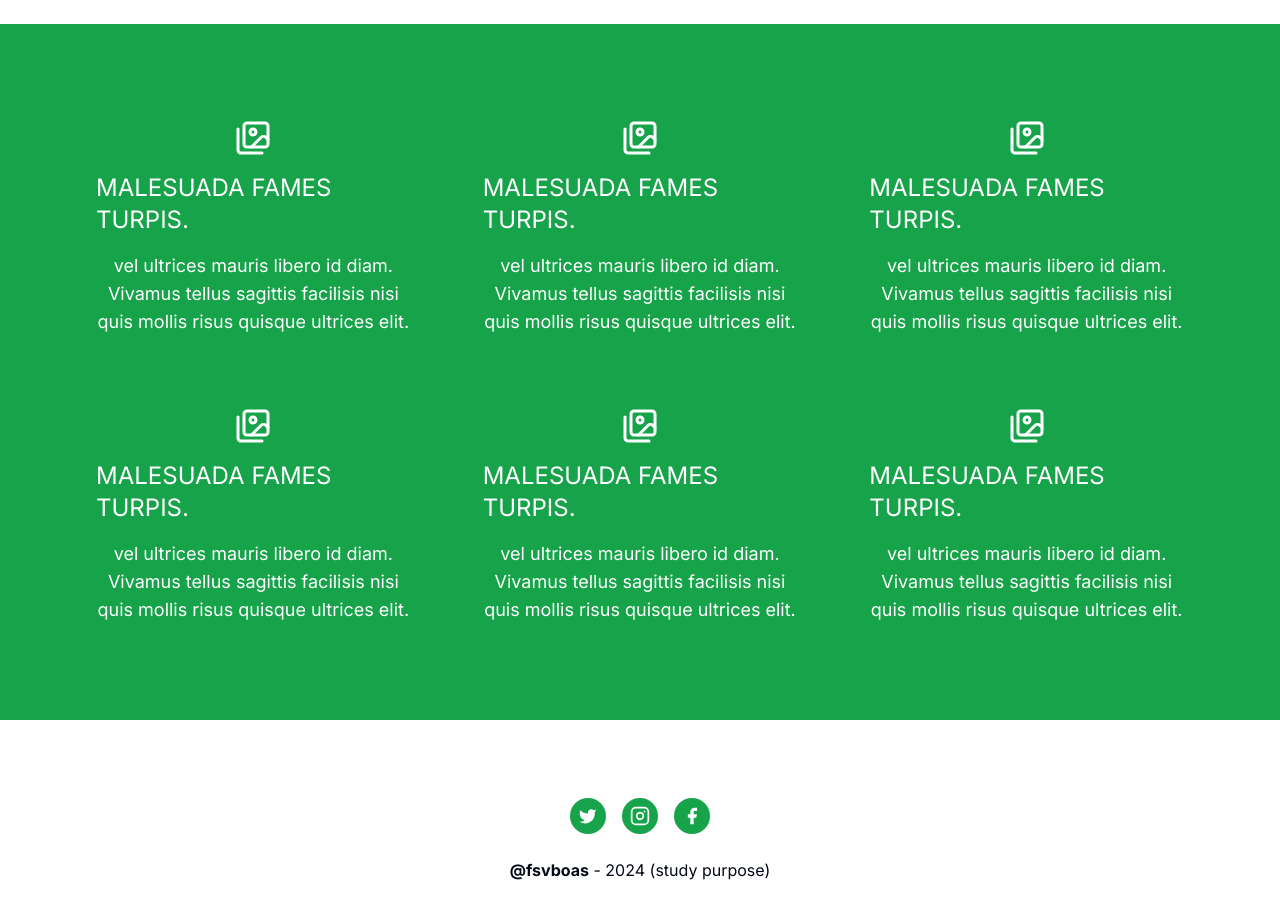
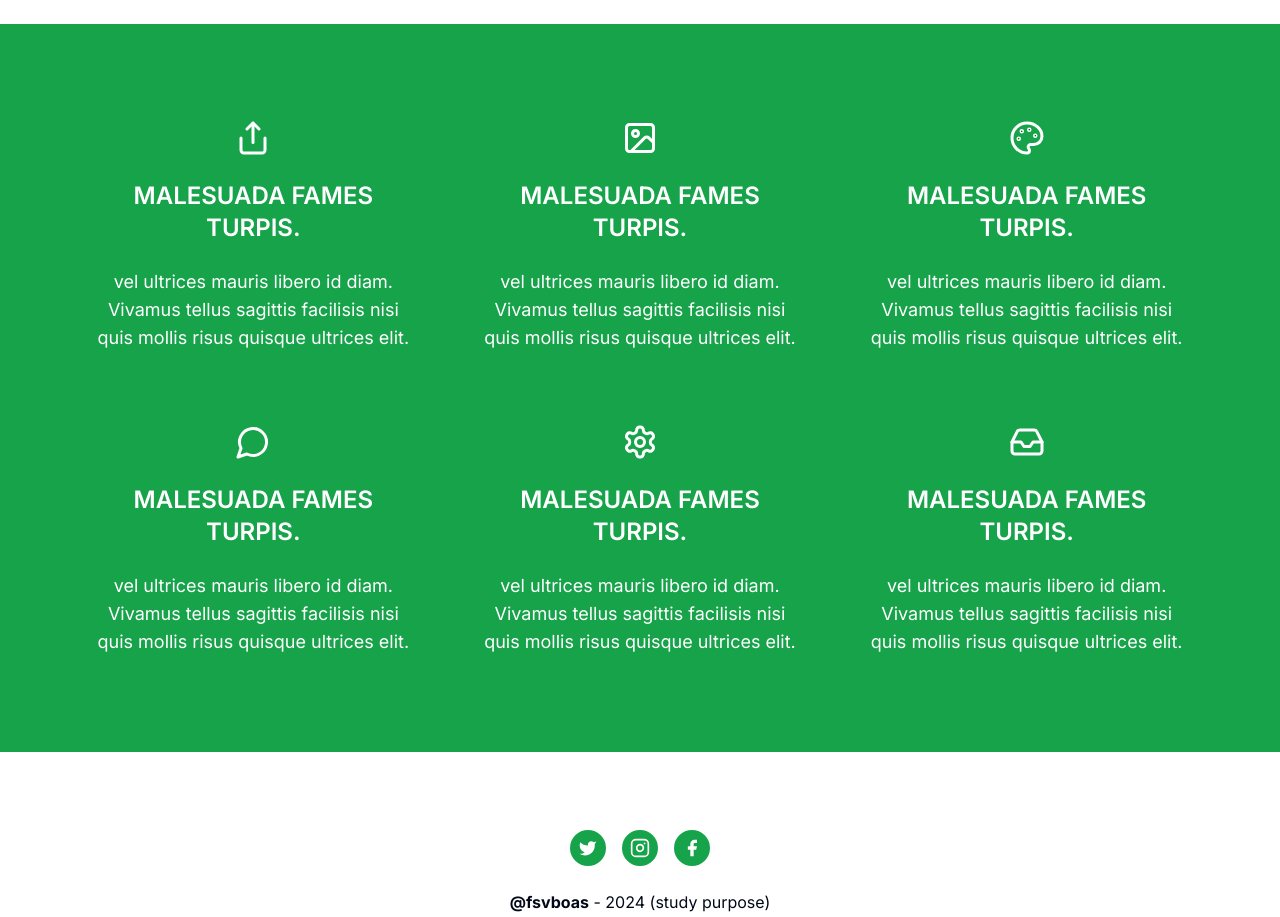
Before and after one commit to fsvboas/vuejs-landing-page, a Vue app: page / in a window 1280 px wide. Shown: the part 1420-2337 px from the top of the page. Built offline with nearby package versions, Linux system fonts and the light colour scheme; what vue3-marquee would draw is missing.

Commit message:
refactor: add dynamic icons to features section component

```diff
--- a/src/components/FeatureCard.vue
+++ b/src/components/FeatureCard.vue
@@ -1,7 +1,8 @@
 <script setup lang="ts">
-import { Images } from "lucide-vue-next";
+import type { DefineComponent } from "vue";
 
 const props = defineProps<{
+  icon: DefineComponent;
   title: string;
   resume: string;
 }>();
@@ -9,10 +10,12 @@ const props = defineProps<{
 
 <template>
   <div
-    class="flex flex-col items-center justify-center h-fit w-fit p-4 space-y-4"
+    class="flex flex-col items-center justify-center h-fit w-fit p-4 space-y-6"
   >
-    <Images color="white" :size="36" />
-    <h3 class="text-white text-2xl">{{ props?.title }}</h3>
+    <component :is="props.icon" color="white" :size="36" />
+    <h3 class="text-white text-2xl text-center font-semibold">
+      {{ props?.title }}
+    </h3>
     <p class="text-white text-lg text-center max-w-[400px]">
       {{ props?.resume }}
     </p>
--- a/src/components/Features.vue
+++ b/src/components/Features.vue
@@ -2,18 +2,19 @@
 import FeatureCard from "./FeatureCard.vue";
 
 const props = defineProps<{
-  features: Array<{ title: string; resume: string }>;
+  features: Array<{ icon: any; title: string; resume: string }>;
 }>();
 </script>
 
 <template>
   <div
     ref="featuresRef"
-    class="w-full h-full p-20 bg-green-600 grid grid-cols-3 grid-rows-2 gap-10 place-items-center"
+    class="w-full h-full p-20 bg-green-600 grid max-sm:grid-cols-1 max-md:grid-cols-2 grid-cols-3 grid-rows-2 gap-10 place-items-center"
   >
     <FeatureCard
       v-for="(feature, index) in props?.features"
-      :title="feature.title"
+      :icon="feature?.icon"
+      :title="feature?.title"
       :resume="feature?.resume"
       :key="index"
     />
```
Also changed, not shown: src/views/HomeView.vue (+15 -0 lines).
